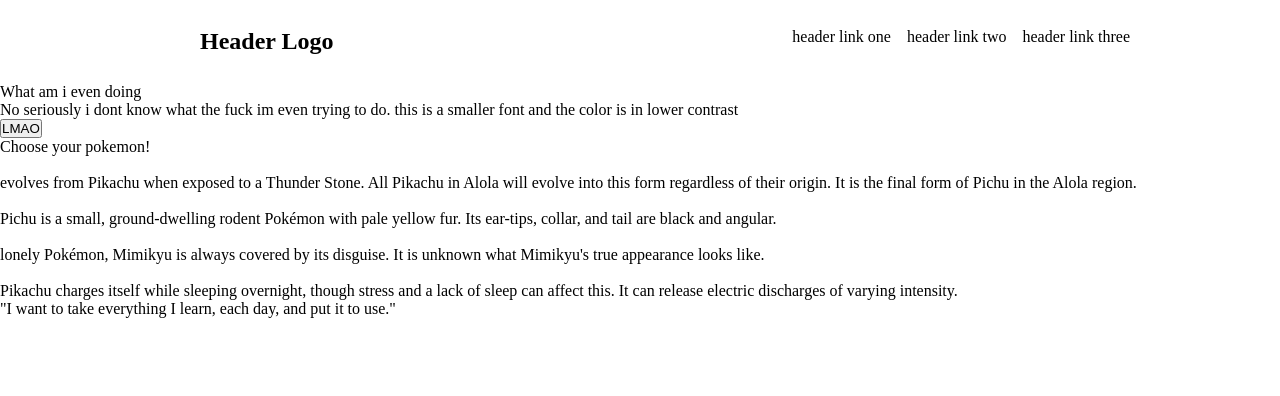
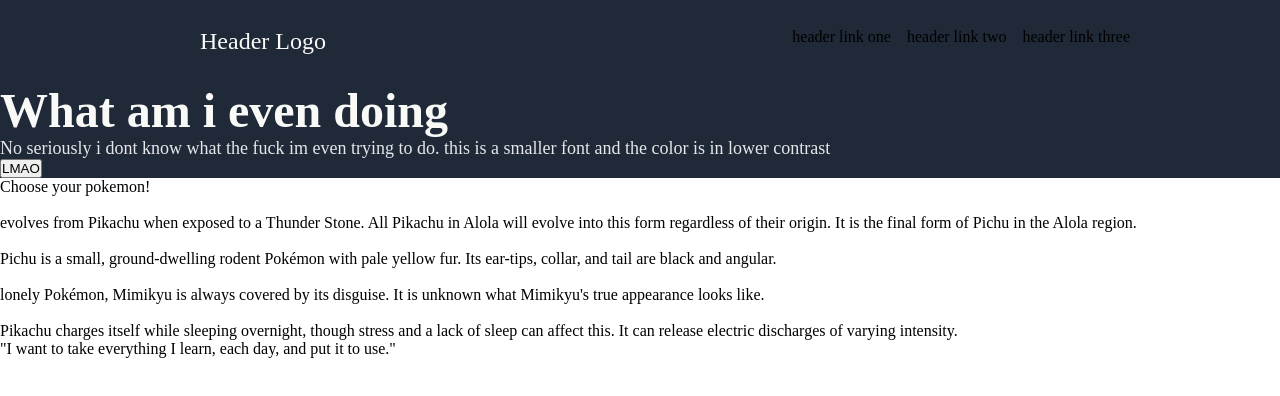
Before and after one commit to JohnReyGimenez/Project-Landing-Page, a plain HTML site: page index.html in a window 1280 px wide. Drawn offline with Linux system fonts and the light colour scheme.

Commit message:
Completed the first section with minimal changes on the way

```diff
--- a/index.html
+++ b/index.html
@@ -7,8 +7,9 @@
     <link rel="stylesheet" href="styles.css">
 </head>
 <body>
+    <div class="first-section">
      <div class="header">
-        <h2>Header Logo</h2>
+         <div class="logo">Header Logo</div>
          <ul>
              <li>header link one</li>
              <li>header link two</li>
@@ -16,10 +17,11 @@
          </ul>
      </div>
      <div>
-        <div class="maint-text">What am i even doing</div>
-        <p>No seriously i dont know what the fuck im even trying to do. this is a smaller font and the color is in lower contrast</p>
+        <div class="main-text">What am i even doing</div>
+        <div class="secondary-text">No seriously i dont know what the fuck im even trying to do. this is a smaller font and the color is in lower contrast</div>
         <button>LMAO</button>
         <img>
+    </div>
     </div>
     <div>
         <div>Choose your pokemon!</div>
--- a/styles.css
+++ b/styles.css
@@ -3,6 +3,9 @@
     padding: 0px;
 }
 
+.first-section {
+    background-color: #1f2937;
+}
 .header {
     display: flex;
     flex-direction: row;
@@ -12,9 +15,25 @@
     padding-right: 150px;
 }
 
+.logo {
+    font-size: 24px;
+    color: #f9faf8;
+}
+
 ul {
     list-style: none;
     display: flex;
     flex-direction: row;
     gap: 1em;
 }
+
+.main-text {
+    font-size: 48px;
+    font-weight: bolder;
+    color: #f9faf8;
+}
+
+.secondary-text {
+    font-size: 18px;
+    color: #e5e7eb;
+}
```
Lines whose indentation alone changed are shown as unchanged.
